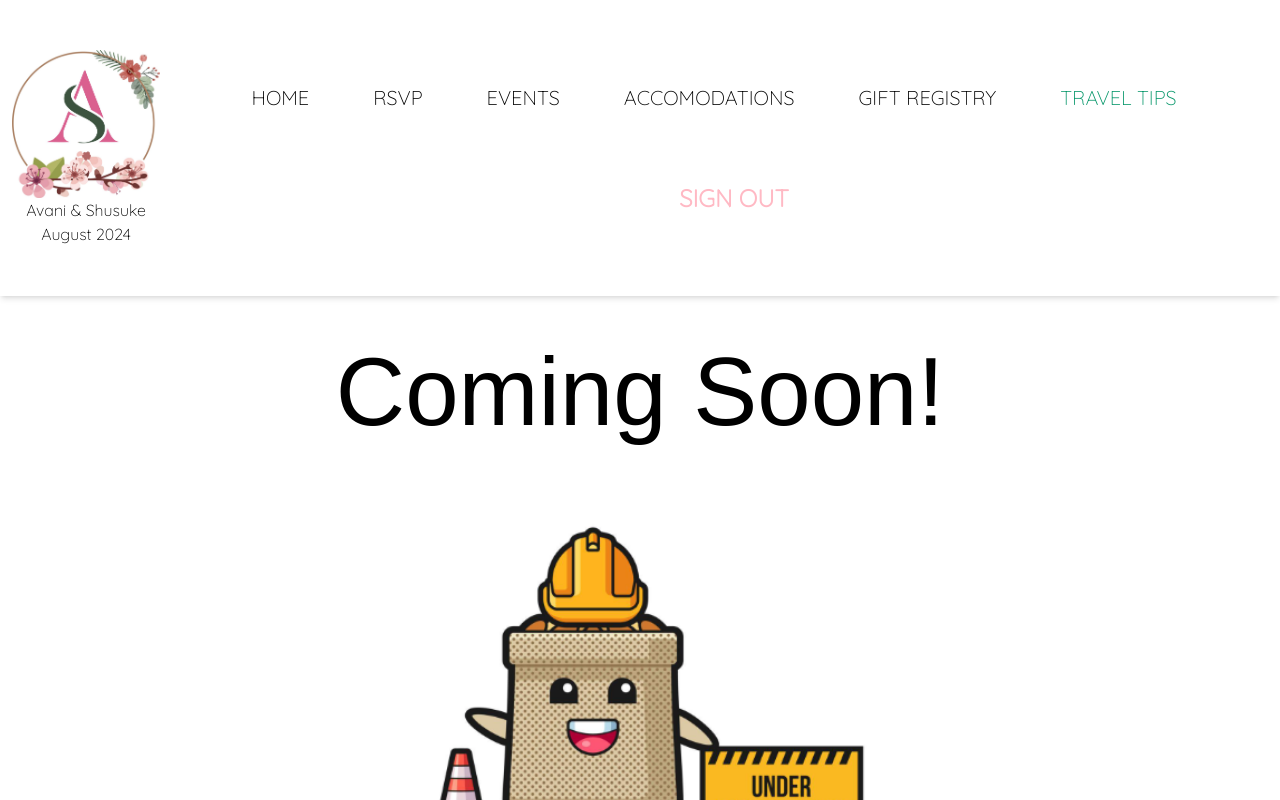
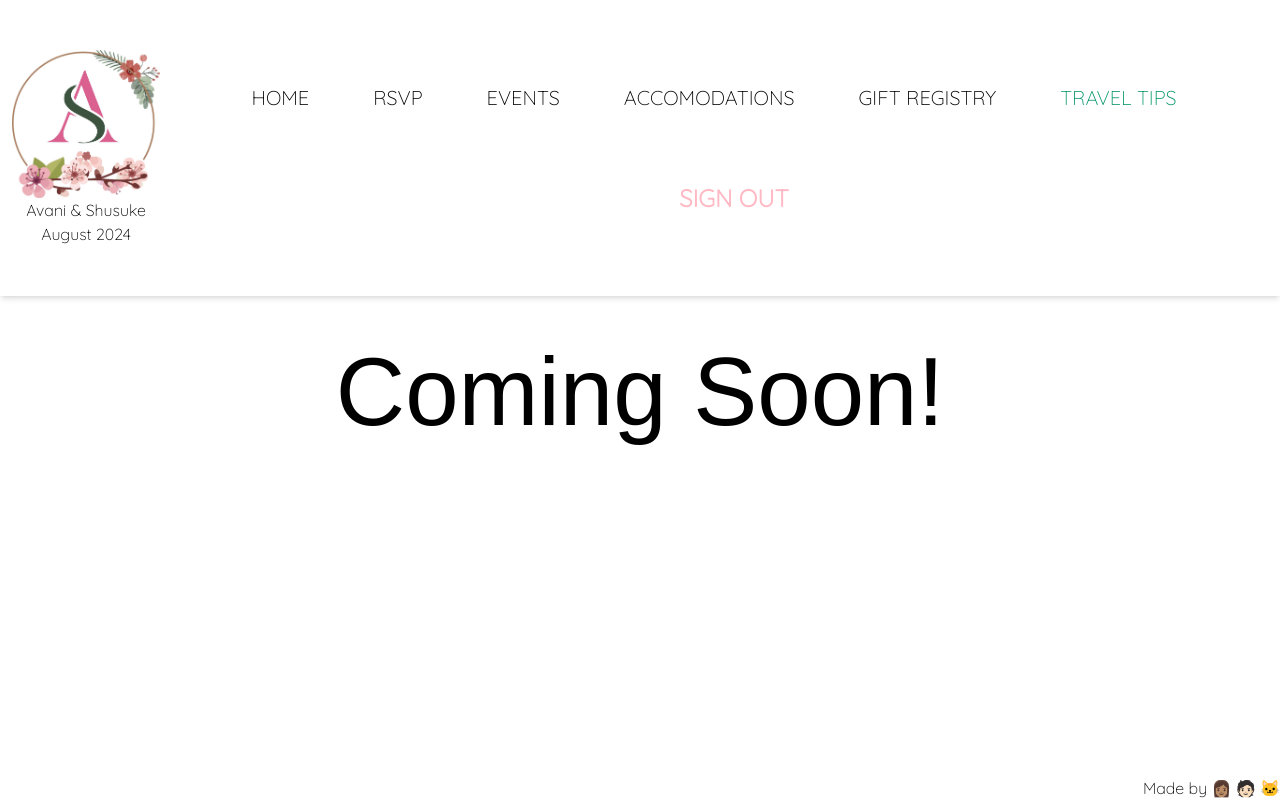
Before and after one commit to AvaniPai/nextjs-tutorial, a Next.js app: page /wedding/travel-tips in a window 1280 px wide. Built offline with nearby package versions, Linux system fonts and the light colour scheme; a web font is replaced by a local one.

Commit message:
added footer, removed image from travel tips page

```diff
--- /dev/null
+++ b/app/ui/wedding/footer.tsx
@@ -0,0 +1,7 @@
+import { quicksand } from "../fonts"
+
+export default function Footer() {
+	return (
+			<article className={`${quicksand.className} text-right`}>Made by 👩🏽 🧑🏻 🐱</article>
+	)
+}
--- a/app/wedding/layout.tsx
+++ b/app/wedding/layout.tsx
@@ -1,4 +1,5 @@
 import SideNav from '@/app/ui/wedding/sidenav';
+import Footer from '../ui/wedding/footer';
 
 export default function Layout({ children }: { children: React.ReactNode }) {
   return (
@@ -7,6 +8,9 @@ export default function Layout({ children }: { children: React.ReactNode }) {
         <SideNav />
       </div>
       <div className="flex-grow p-6 md:overflow-y-auto md:p-12">{children}</div>
+    <div>
+      <Footer/>
+    </div>
     </div>
   );
 }
--- a/app/wedding/travel-tips/page.tsx
+++ b/app/wedding/travel-tips/page.tsx
@@ -5,13 +5,6 @@ export default function Page() {
     return (
         <div className="flex flex-col justify-center">
             <h1 className={` ${birthstonebounce.className} text-center text-8xl`}>Coming Soon!</h1>
-            <Image
-                src="/cutie_cons_ss.png"
-                width={600}
-                height={400}
-                alt="Cute illustration of a sandbag holding an under construction sign."
-                className="mt-10 place-self-center"
-            />
         </div>
     )
 }
```
